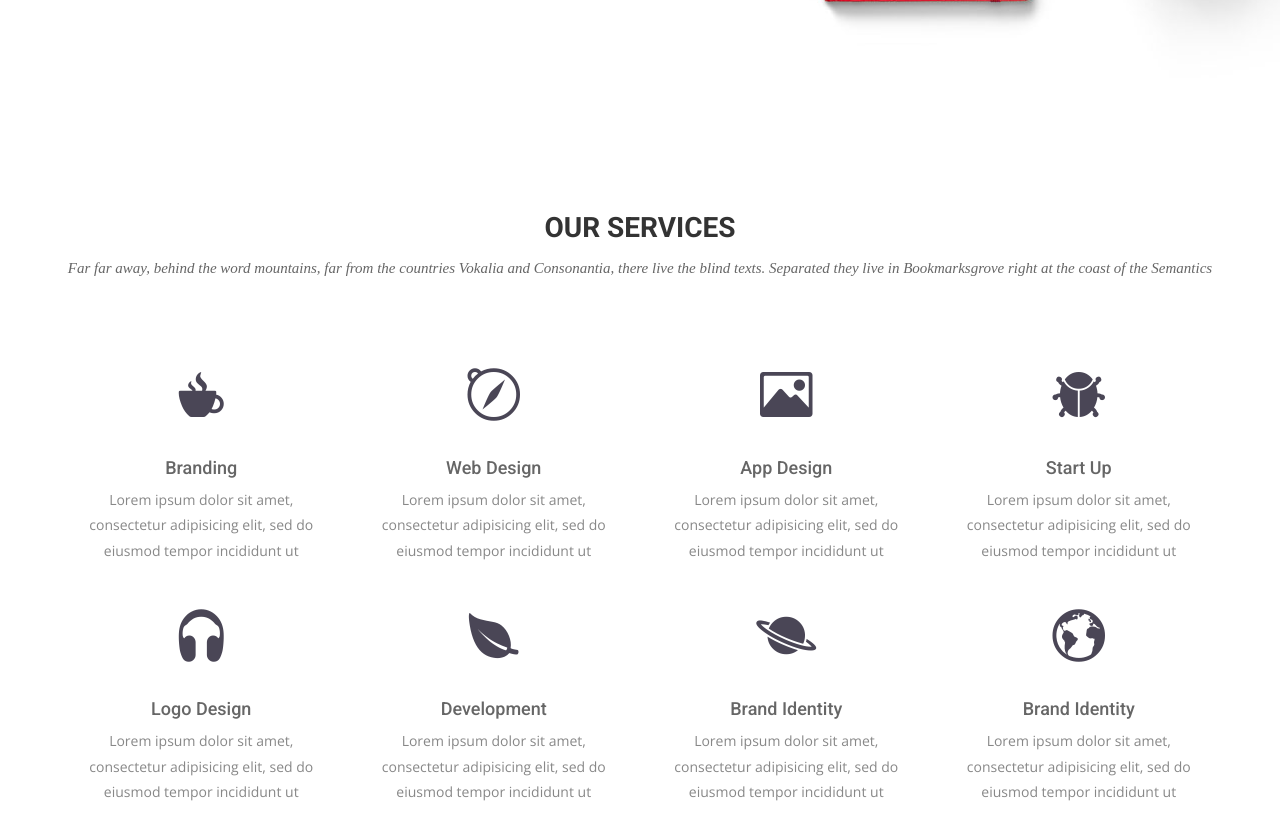
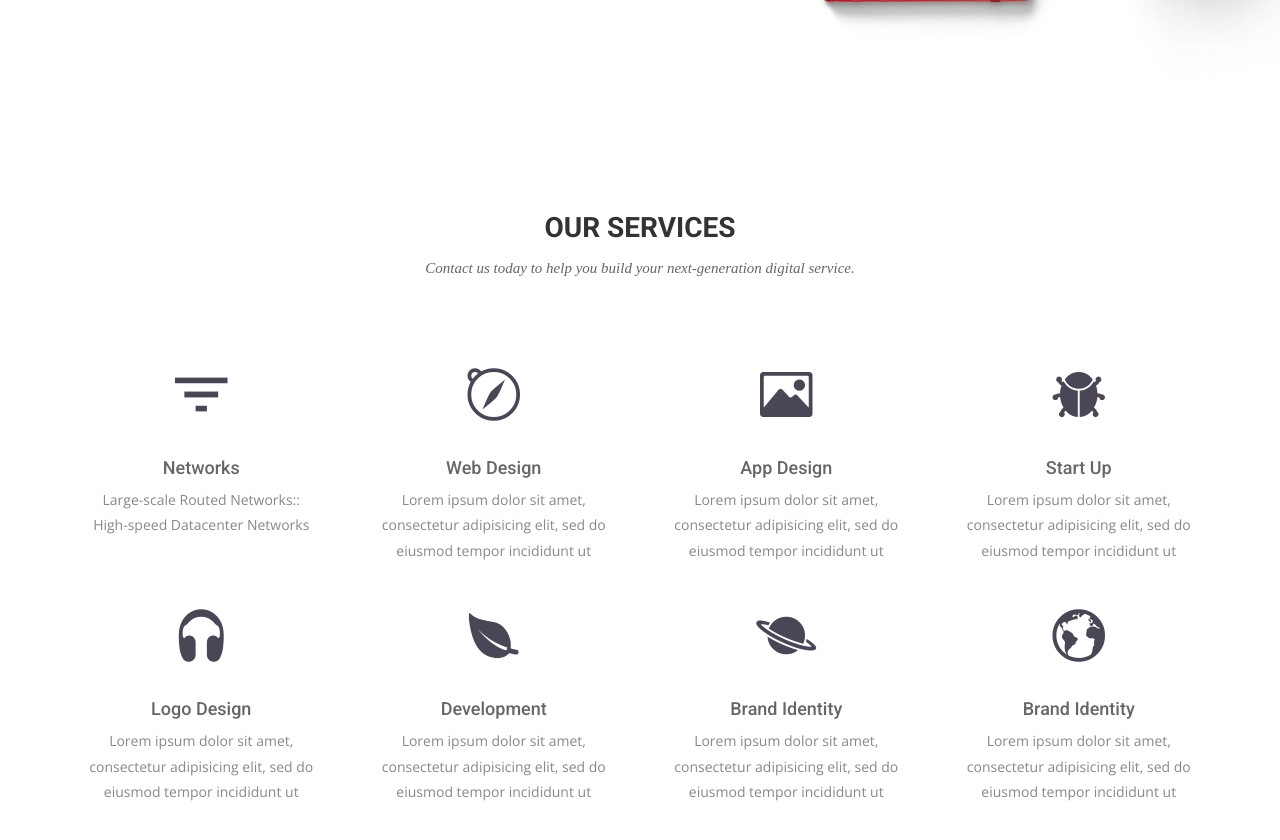
Before and after one commit to deftconsulting/deftconsulting.github.io, a Jekyll site: the page built from index.html, in a window 1280 px wide and 900 px high, scrolled down 1324 px. Shown: the top 840 px of the window. Built offline with Jekyll 4.4.1, drawn with Linux system fonts in a browser that asks for light colours; nearby versions of some CDN libraries; some web fonts are replaced.

Commit message:
updated network service

```diff
--- a/index.html
+++ b/index.html
@@ -45,15 +45,15 @@ permalink: /
     <div class="row">
       <div class="section-title">
         <h2>Our Services</h2>
-        <p>Far far away, behind the word mountains, far from the countries Vokalia and Consonantia, there live the blind texts. Separated they live in Bookmarksgrove right at the coast of the Semantics</p>
+        <p>Contact us today to help you build your next-generation digital service.</p>
       </div>
     </div>
     <div class="row ">
       <div class="col-sm-6 col-md-3">
         <div class="service-item">
-          <i class="icon ion-coffee"></i>
-          <h4>Branding</h4>
-          <p>Lorem ipsum dolor sit amet, consectetur adipisicing elit, sed do eiusmod tempor incididunt ut </p>
+          <i class="icon ion-android-funnel"></i>
+          <h4>Networks</h4>
+          <p>Large-scale Routed Networks::<br>High-speed Datacenter Networks</p>
         </div>
       </div>
       <div class="col-sm-6 col-md-3">
```
